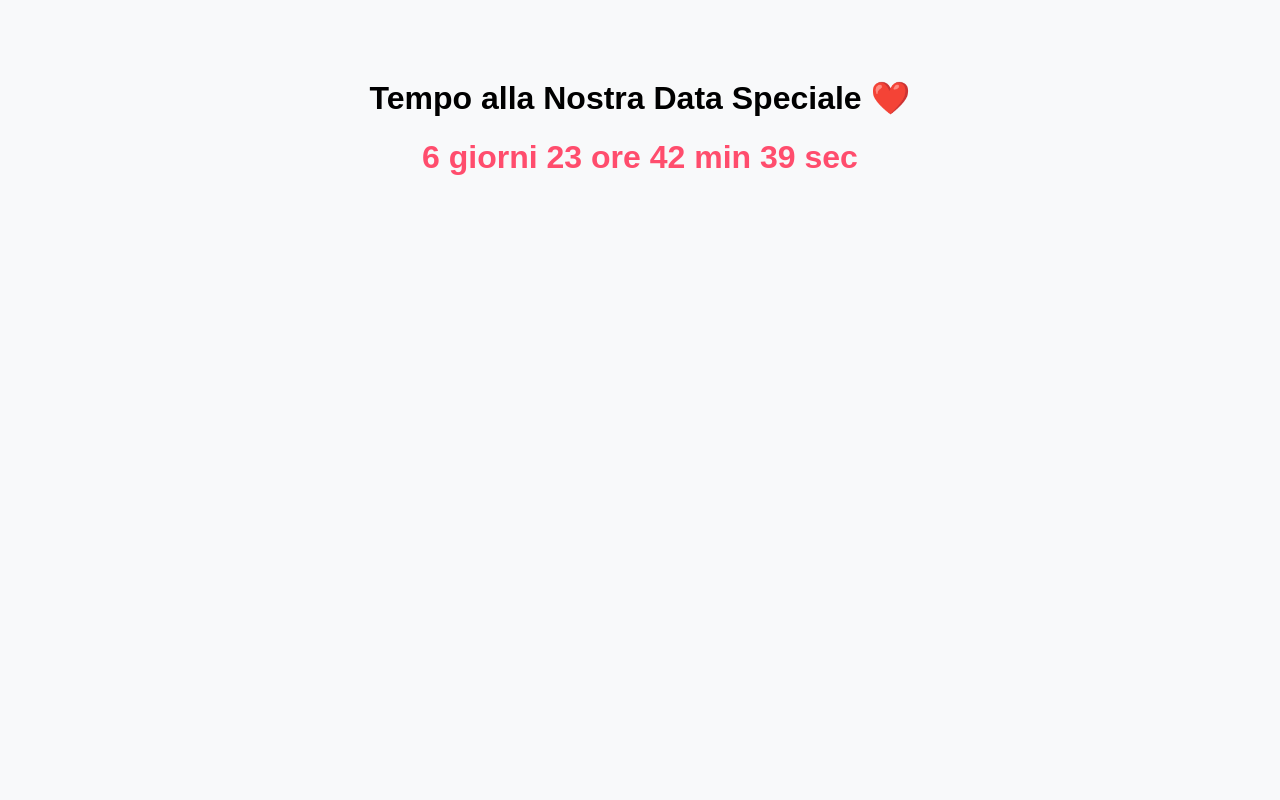
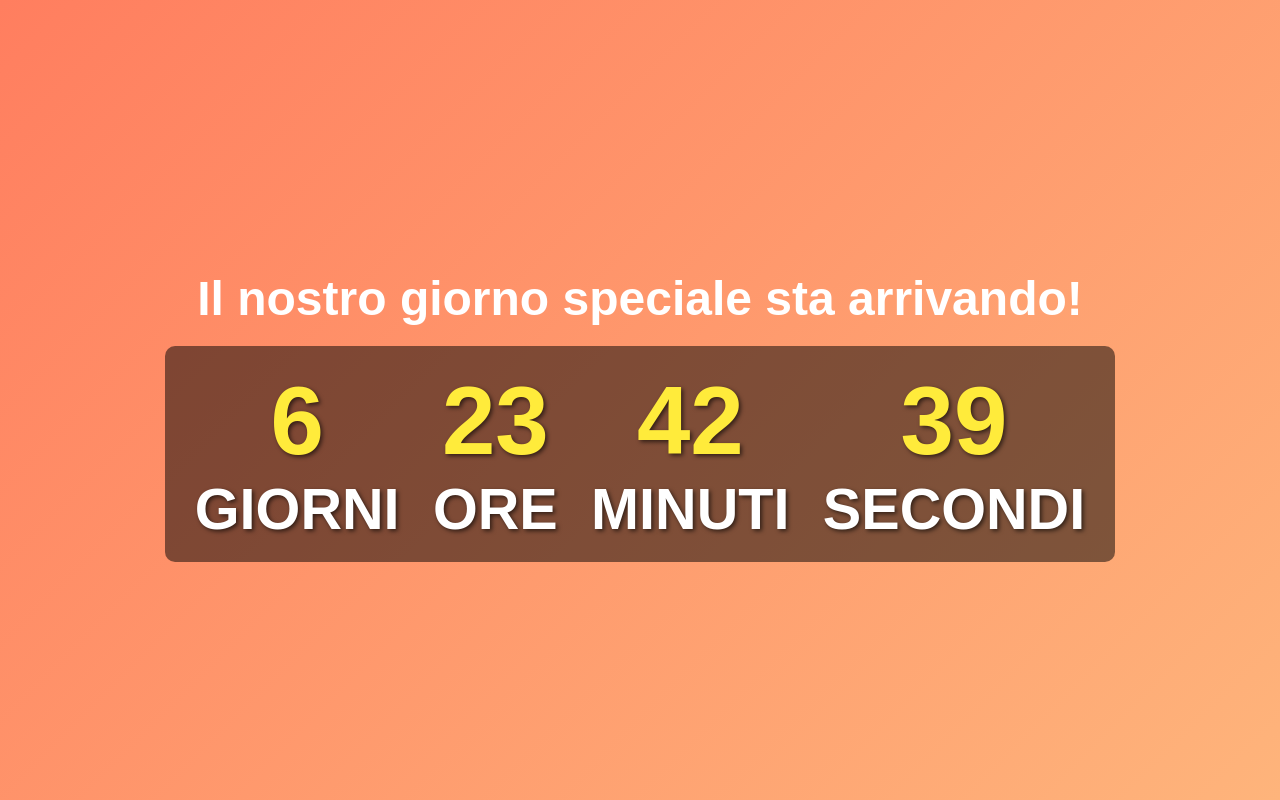
Before and after one commit to areisenthaler/Countdown-Anniversario, a plain HTML site: page index.html in a window 1280 px wide. Drawn offline with Linux system fonts and the light colour scheme.

Commit message:
Update index.html

```diff
--- a/index.html
+++ b/index.html
@@ -6,25 +6,80 @@
     <title>Countdown per Noi</title>
     <style>
         body {
-            font-family: Arial, sans-serif;
+            font-family: 'Arial', sans-serif;
+            background: linear-gradient(135deg, #ff7e5f, #feb47b);
+            color: #fff;
+            display: flex;
+            justify-content: center;
+            align-items: center;
+            height: 100vh;
+            margin: 0;
             text-align: center;
-            background-color: #f8f9fa;
-            padding: 50px;
+        }
+        h1 {
+            font-size: 3em;
+            margin-bottom: 20px;
         }
         #countdown {
+            font-size: 3em;
+            font-weight: bold;
+            padding: 20px;
+            border-radius: 10px;
+            background-color: rgba(0, 0, 0, 0.5);
+            display: inline-block;
+            text-shadow: 2px 2px 4px rgba(0, 0, 0, 0.6);
+            animation: fadeIn 1s ease-in-out;
+        }
+        .countdown-item {
+            display: inline-block;
+            margin: 0 10px;
+        }
+        .countdown-number {
             font-size: 2em;
-            color: #ff4d6d;
             font-weight: bold;
+            color: #ffeb3b;
+        }
+        .countdown-label {
+            font-size: 1.2em;
+            color: #fff;
+            text-transform: uppercase;
+        }
+        @keyframes fadeIn {
+            from {
+                opacity: 0;
+            }
+            to {
+                opacity: 1;
+            }
         }
     </style>
 </head>
 <body>
-    <h1>Tempo alla Nostra Data Speciale ❤️</h1>
-    <div id="countdown"></div>
+    <div>
+        <h1>Il nostro giorno speciale sta arrivando!</h1>
+        <div id="countdown">
+            <div class="countdown-item">
+                <div class="countdown-number" id="days"></div>
+                <div class="countdown-label">Giorni</div>
+            </div>
+            <div class="countdown-item">
+                <div class="countdown-number" id="hours"></div>
+                <div class="countdown-label">Ore</div>
+            </div>
+            <div class="countdown-item">
+                <div class="countdown-number" id="minutes"></div>
+                <div class="countdown-label">Minuti</div>
+            </div>
+            <div class="countdown-item">
+                <div class="countdown-number" id="seconds"></div>
+                <div class="countdown-label">Secondi</div>
+            </div>
+        </div>
+    </div>
 
     <script>
         function aggiornaCountdown() {
-            // Inserisci la data del tuo anniversario (Anno, Mese -1, Giorno, Ora, Minuti, Secondi)
+            // La data del tuo anniversario (Anno, Mese - 1, Giorno, Ora, Minuti, Secondi)
             let dataAnniversario = new Date(2025, 2, 28, 16, 45, 0).getTime();
 
             let ora = new Date().getTime();
@@ -36,8 +91,10 @@
                 let minuti = Math.floor((tempoRimanente % (1000 * 60 * 60)) / (1000 * 60));
                 let secondi = Math.floor((tempoRimanente % (1000 * 60)) / 1000);
 
-                document.getElementById("countdown").innerHTML =
-                    giorni + " giorni " + ore + " ore " + minuti + " min " + secondi + " sec ";
+                document.getElementById("days").innerHTML = giorni;
+                document.getElementById("hours").innerHTML = ore;
+                document.getElementById("minutes").innerHTML = minuti;
+                document.getElementById("seconds").innerHTML = secondi;
             } else {
                 document.getElementById("countdown").innerHTML = "È ARRIVATO IL GIORNO SPECIALE! 🎉❤️";
             }
```
